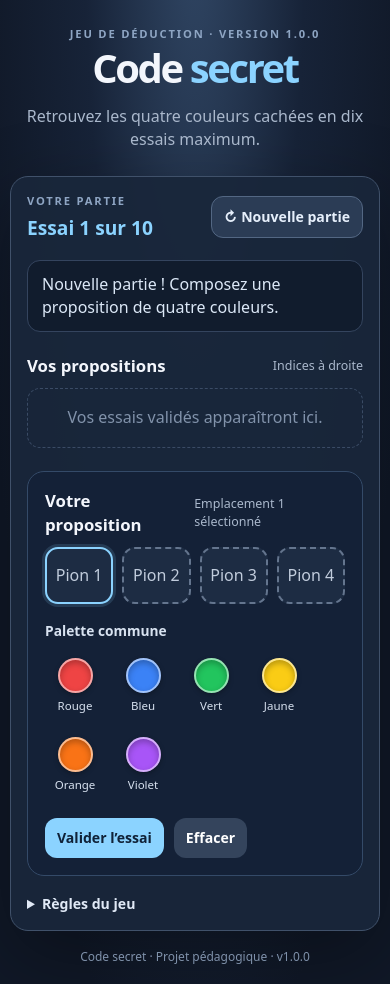
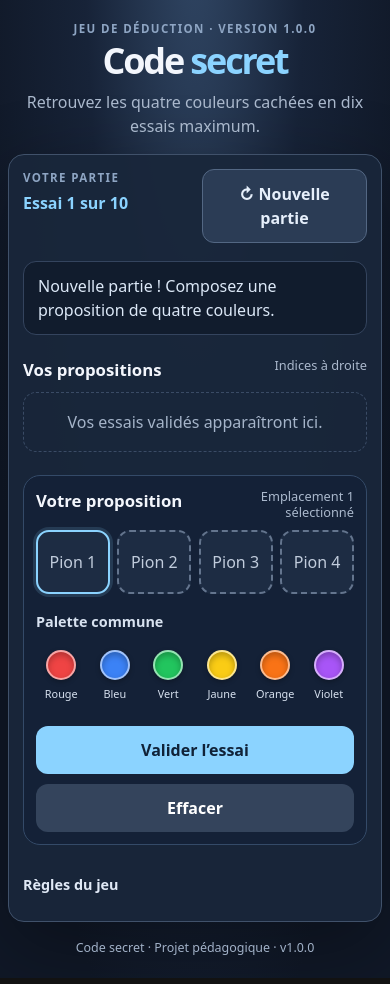
Before and after one commit to Mathilde8-git/codesecret, a website with bundled scripts: page index.html in a window 390 px wide. Built offline with nearby package versions, Linux system fonts and the light colour scheme.

Commit message:
Improve responsive layout and touch accessibility

```diff
--- a/style.css
+++ b/style.css
@@ -1,17 +1,23 @@
 :root{color-scheme:dark;--bg:#101827;--panel:#19263a;--line:#3b4d67;--text:#f3f6fc;--muted:#aab8cc;--blue:#8bd3ff}
-*{box-sizing:border-box}body{margin:0;min-height:100vh;padding:28px 16px 24px;color:var(--text);font:16px/1.45 system-ui,-apple-system,Segoe UI,sans-serif;background:radial-gradient(ellipse at 50% -10%,#314765 0,#172338 40%,var(--bg) 80%)}
-button{font:inherit}.app{width:min(760px,100%);margin:auto}.hero{text-align:center;margin:8px 0 24px}.eyebrow{color:#8ea5c3;font-size:.7rem;font-weight:800;letter-spacing:.16em;margin:0 0 5px}
-h1{font-size:clamp(2.5rem,8vw,4rem);line-height:1.05;letter-spacing:-.06em;margin:0;font-weight:800}h1 span{color:var(--blue)}.hero>p:last-child{color:var(--muted)}
-.card{padding:clamp(16px,4vw,28px);background:#19263af2;border:1px solid #40516a;border-radius:24px;box-shadow:0 24px 80px #0005}
-.toolbar,.section-heading{display:flex;justify-content:space-between;align-items:center;gap:12px}.toolbar{margin-bottom:18px}.toolbar strong{font-size:1.2rem;color:var(--blue)}
-.button{border:0;border-radius:12px;padding:11px 16px;cursor:pointer;font-weight:800}.button:focus-visible,.slot:focus-visible,.color-choice:focus-visible{outline:3px solid white;outline-offset:3px}.button:disabled{opacity:.45;cursor:not-allowed}.quiet{background:#2b3c55;color:#e6effb;border:1px solid #536783}.primary{background:var(--blue);color:#102238}.secondary{background:#34445c;color:white}
+*{box-sizing:border-box}
+body{margin:0;min-height:100vh;padding:clamp(12px,3vw,32px) 12px 24px;color:var(--text);font:16px/1.5 system-ui,-apple-system,Segoe UI,sans-serif;background:radial-gradient(ellipse at 50% -10%,#314765 0,#172338 40%,var(--bg) 80%)}
+button{font:inherit;touch-action:manipulation}
+.app{width:min(900px,100%);margin:auto}
+.hero{text-align:center;margin:8px 0 clamp(16px,4vw,28px)}
+.eyebrow{color:#8ea5c3;font-size:.72rem;font-weight:800;letter-spacing:.12em;margin:0 0 5px}
+h1{font-size:clamp(2.25rem,7vw,4rem);line-height:1.05;letter-spacing:-.06em;margin:0;font-weight:800}h1 span{color:var(--blue)}.hero>p:last-child{color:var(--muted);margin:10px 0 0}
+.card{padding:clamp(14px,3vw,28px);background:#19263af2;border:1px solid #40516a;border-radius:clamp(16px,3vw,24px);box-shadow:0 24px 80px #0005}
+.toolbar,.section-heading{display:flex;justify-content:space-between;align-items:center;gap:12px}.toolbar{margin-bottom:18px}.toolbar strong{font-size:clamp(1rem,3vw,1.2rem);color:var(--blue)}
+.button{border:0;border-radius:12px;padding:12px 16px;min-height:44px;cursor:pointer;font-weight:800}.button:focus-visible,.slot:focus-visible,.color-choice:focus-visible{outline:3px solid white;outline-offset:3px}.button:disabled{opacity:.45;cursor:not-allowed}.quiet{background:#2b3c55;color:#e6effb;border:1px solid #536783}.primary{background:var(--blue);color:#102238}.secondary{background:#34445c;color:white}
 .message{min-height:48px;padding:12px 14px;border-radius:13px;background:#111c2d;border:1px solid #34445e;color:#dce8f7}.message.error{color:#ffc2bb;border-color:#b65f60}.message.win{color:#a9f1c8;border-color:#4c9d75}.message.lose{color:#ffc2bb;border-color:#b65f60}
-.section-heading{margin:22px 0 10px}.section-heading h2{font-size:1.05rem;margin:0}.section-heading span{font-size:.78rem;color:var(--muted)}
-.history{display:grid;gap:8px}.empty{padding:17px;text-align:center;color:#8192aa;border:1px dashed #3a4b65;border-radius:13px}.guess{display:grid;grid-template-columns:1fr auto;align-items:center;gap:12px;padding:10px 13px;background:#111c2d;border:1px solid #2e4059;border-radius:13px}
-.pins{display:flex;gap:9px}.pin{display:inline-block;width:34px;height:34px;flex:0 0 34px;border-radius:50%;border:2px solid #ffffff70;box-shadow:inset 0 3px 7px #0004,0 2px 4px #0003}
-.feedback{display:flex;align-items:center;gap:6px;min-width:65px;justify-content:flex-end}.dot{width:11px;height:11px;border-radius:50%;background:#42516a;border:1px solid #8291a7}.dot.exact{background:#fff;border-color:#fff}.dot.misplaced{background:#f4c75e;border-color:#f4c75e}.feedback-count{font-size:.78rem;color:#dbe5f2;white-space:nowrap}
-.composer{margin-top:23px;padding:17px;background:#142137;border:1px solid #344a68;border-radius:17px}.composer .section-heading{margin-top:0}.slots{display:grid;grid-template-columns:repeat(4,minmax(0,1fr));gap:9px}.slot{height:62px;border-radius:13px;border:2px dashed #64758e;background:#1d2c43;color:#c1ccdc;cursor:pointer;display:grid;place-items:center}.slot.selected{border:2px solid var(--blue);box-shadow:0 0 0 3px #8bd3ff25}.slot .pin{width:32px;height:32px}
-.composer h3{margin:17px 0 10px;font-size:.86rem;color:#d8e2f0}.palette{display:flex;flex-wrap:wrap;gap:8px}.color-choice{display:flex;flex-direction:column;align-items:center;gap:5px;min-width:60px;padding:6px 4px;border:1px solid transparent;border-radius:12px;background:transparent;color:#d7e1ef;cursor:pointer;font-size:.72rem}.color-choice[aria-pressed=true]{background:#263b56;border-color:#6684a8}.color-choice:disabled{opacity:.4;cursor:not-allowed}.swatch{width:35px;height:35px;border-radius:50%;border:2px solid #ffffff85;box-shadow:inset 0 3px 6px #0004,0 2px 5px #0004}
-.controls{display:flex;flex-wrap:wrap;gap:10px;margin-top:17px}.rules{margin-top:18px;color:var(--muted);font-size:.88rem}.rules summary{cursor:pointer;color:#e0e9f6;font-weight:700}.rules li{margin:7px 0}footer{text-align:center;margin:17px 0 0;color:#7f91aa;font-size:.75rem}
-@media(max-width:480px){body{padding:18px 10px}.card{border-radius:18px}.pin{width:29px;height:29px;flex-basis:29px}.pins{gap:6px}.slot{height:57px}.button{padding:10px 12px;font-size:.88rem}.guess{padding:9px}}
-@media(prefers-reduced-motion:reduce){*{transition:none!important}}
+.section-heading{margin:22px 0 10px}.section-heading h2{font-size:1.05rem;margin:0}.section-heading span{font-size:.8rem;color:var(--muted);text-align:right}
+.history{display:grid;gap:8px}.empty{padding:17px;text-align:center;color:#a5b4c9;border:1px dashed #3a4b65;border-radius:13px}.guess{display:grid;grid-template-columns:minmax(0,1fr) auto;align-items:center;gap:12px;padding:10px 13px;background:#111c2d;border:1px solid #2e4059;border-radius:13px}
+.pins{display:flex;gap:clamp(5px,1.5vw,9px);flex-wrap:nowrap}.pin{display:inline-block;width:clamp(26px,4vw,36px);height:clamp(26px,4vw,36px);flex:0 0 clamp(26px,4vw,36px);border-radius:50%;border:2px solid #ffffff85;box-shadow:inset 0 3px 7px #0004,0 2px 4px #0003}
+.feedback{display:flex;align-items:center;gap:6px;min-width:65px;justify-content:flex-end}.dot{width:11px;height:11px;border-radius:50%;background:#42516a;border:1px solid #8291a7;flex:0 0 auto}.dot.exact{background:#fff;border-color:#fff}.dot.misplaced{background:#f4c75e;border-color:#f4c75e}.feedback-count{font-size:.78rem;color:#dbe5f2;white-space:nowrap}
+.composer{margin-top:23px;padding:clamp(12px,2.5vw,18px);background:#142137;border:1px solid #344a68;border-radius:17px}.composer .section-heading{margin-top:0}.slots{display:grid;grid-template-columns:repeat(4,minmax(0,1fr));gap:clamp(6px,2vw,10px)}.slot{min-width:0;min-height:64px;border-radius:13px;border:2px dashed #64758e;background:#1d2c43;color:#c1ccdc;cursor:pointer;display:grid;place-items:center;padding:4px}.slot.selected{border:2px solid var(--blue);box-shadow:0 0 0 3px #8bd3ff25}.slot .pin{width:clamp(27px,4vw,34px);height:clamp(27px,4vw,34px)}
+.composer h3{margin:17px 0 10px;font-size:.9rem;color:#d8e2f0}.palette{display:grid;grid-template-columns:repeat(6,minmax(0,1fr));gap:6px}.color-choice{display:flex;flex-direction:column;align-items:center;justify-content:center;gap:6px;min-width:0;min-height:64px;padding:8px 3px;border:1px solid transparent;border-radius:12px;background:transparent;color:#d7e1ef;cursor:pointer;font-size:clamp(.68rem,.9vw,.78rem);text-align:center}.color-choice[aria-pressed=true]{background:#263b56;border-color:#6684a8}.color-choice:disabled{opacity:.4;cursor:not-allowed}.swatch{width:clamp(30px,4vw,38px);height:clamp(30px,4vw,38px);border-radius:50%;border:2px solid #ffffff85;box-shadow:inset 0 3px 6px #0004,0 2px 5px #0004}
+.controls{display:grid;grid-template-columns:repeat(2,minmax(0,1fr));gap:10px;margin-top:17px}.rules{margin-top:18px;color:var(--muted);font-size:.9rem}.rules summary{cursor:pointer;color:#e0e9f6;font-weight:700;min-height:44px;display:flex;align-items:center}.rules li{margin:7px 0}footer{text-align:center;margin:17px 0 0;color:#a1b1c7;font-size:.78rem}
+@media(max-width:600px){body{padding:12px 8px 20px}.card{border-radius:16px}.toolbar{align-items:flex-start}.toolbar .quiet{max-width:48%;white-space:normal}.section-heading{align-items:flex-start}.section-heading span{max-width:45%;line-height:1.25}.guess{gap:8px;padding:8px}.feedback{gap:4px;min-width:54px}.feedback-count{font-size:.72rem}.palette{gap:3px}.color-choice{min-height:62px;padding:6px 1px}.controls{grid-template-columns:1fr}.button{width:100%}}
+@media(max-width:360px){.toolbar{flex-direction:column;align-items:stretch}.toolbar .quiet{max-width:none;width:100%}.section-heading span{font-size:.72rem}.pins{gap:4px}.pin{width:24px;height:24px;flex-basis:24px}.feedback{min-width:48px}.dot{width:9px;height:9px}.feedback-count{font-size:.65rem}.slot{min-height:54px}.color-choice{font-size:.64rem}}
+@media(min-width:760px){.history{gap:10px}.guess{padding:12px 16px}.composer{padding:20px}.slots{gap:12px}.slot{min-height:72px}}
+@media(prefers-reduced-motion:reduce){*{scroll-behavior:auto!important;transition:none!important;animation:none!important}}
```
